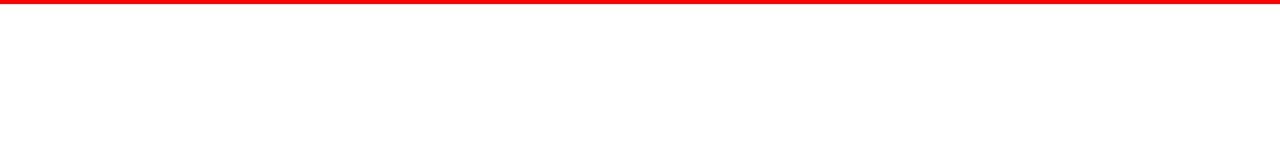
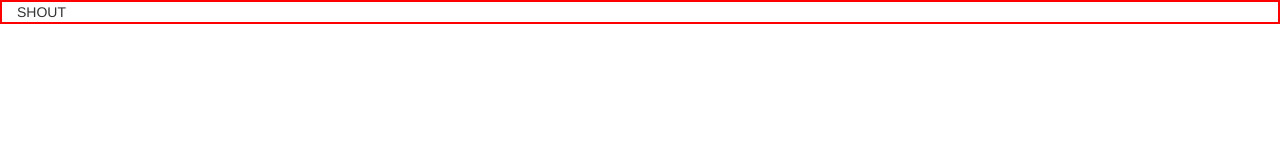
Before and after one commit to TessACraig89/intro-to-bootstrap-Lesson, a plain HTML site: page index.html in a window 1280 px wide. Drawn offline with nearby package versions, Linux system fonts and the light colour scheme.

Commit message:
uses text-transform: uppercase to capitalize element

```diff
--- a/index.html
+++ b/index.html
@@ -7,7 +7,9 @@
       <link rel="stylesheet" href="style.css" type="text/css">
   </head>
   <body>
-    <div class="container-fluid" id="container"></div>
+    <div class="container-fluid" id="container">
+      <div class="shout">shout</div>
+    </div>
   </body>
 
   <script src="https://ajax.googleapis.com/ajax/libs/jquery/3.3.1/jquery.min.js"></script>
--- a/style.css
+++ b/style.css
@@ -1,3 +1,6 @@
 #container {
   border: solid red 2px;
 }
+.shout {
+  text-transform: uppercase;
+}
```
